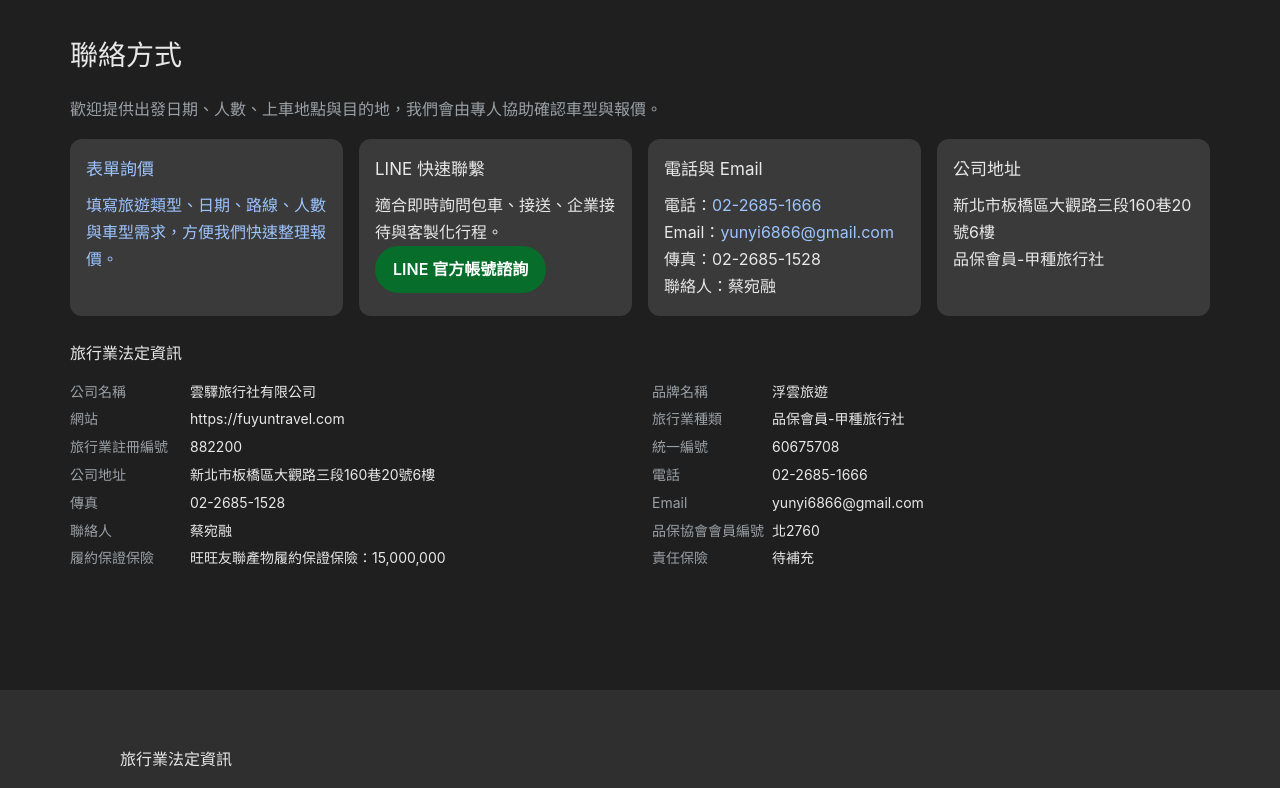
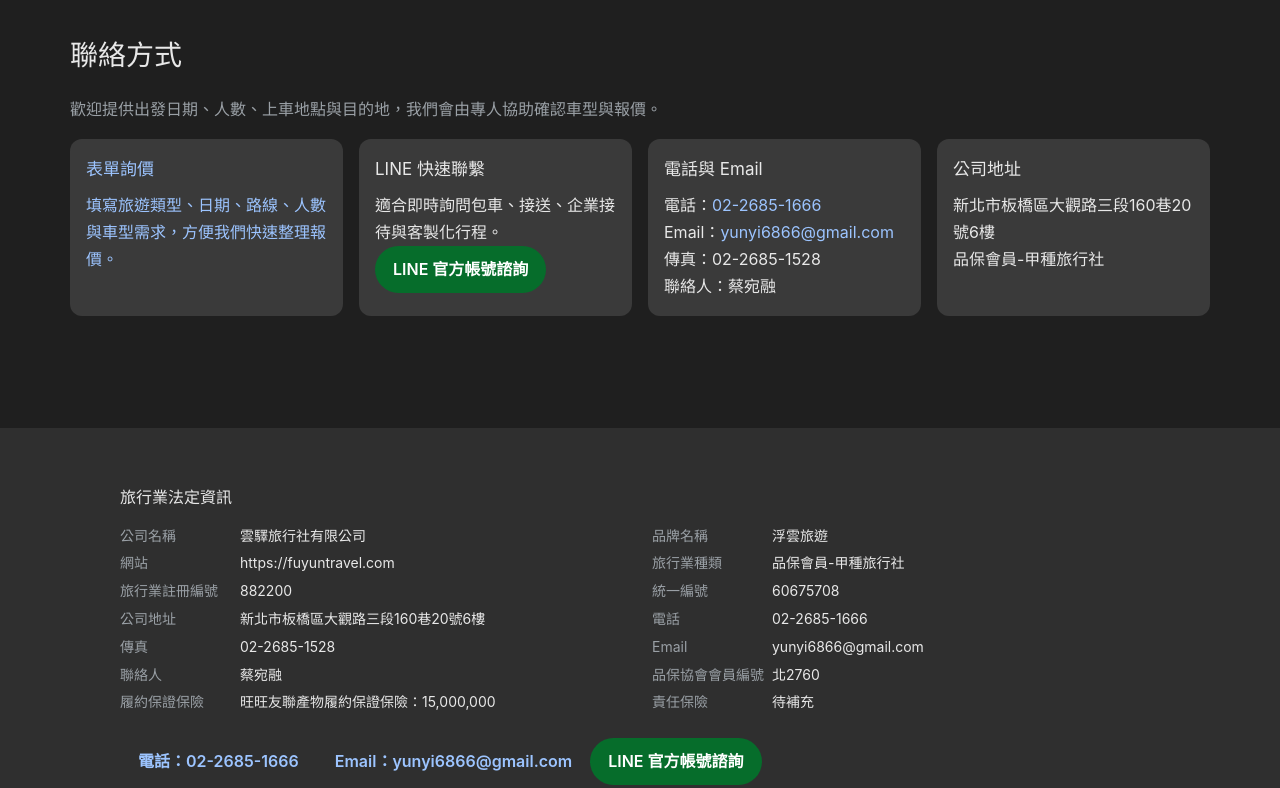
Before and after one commit to arashiyun-web/fuyun-travel, a Next.js app: page /contact in a window 1280 px wide. Shown: the top 788 px of the page. Built offline with nearby package versions, Linux system fonts and the light colour scheme; no server answers.

Commit message:
Remove duplicate legal info blocks

```diff
--- a/app/contact/page.tsx
+++ b/app/contact/page.tsx
@@ -1,7 +1,6 @@
 import type { Metadata } from "next";
 import Link from "next/link";
 import LineButton from "@/components/LineButton";
-import LegalInfo from "@/components/LegalInfo";
 import { COMPANY, pageMeta } from "@/lib/site";
 
 export const metadata: Metadata = pageMeta({
@@ -48,8 +47,6 @@ export default function ContactPage() {
           <p>{COMPANY.agencyType}</p>
         </div>
       </section>
-
-      <LegalInfo />
     </>
   );
 }
--- a/app/page.tsx
+++ b/app/page.tsx
@@ -1,6 +1,5 @@
 import type { Metadata } from "next";
 import Link from "next/link";
-import LegalInfo from "@/components/LegalInfo";
 import LineButton from "@/components/LineButton";
 import { SITE, COMPANY } from "@/lib/site";
 
@@ -88,8 +87,6 @@ export default function HomePage() {
           <p>由專人協助確認日期、車型、路線與報價。</p>
         </Link>
       </section>
-
-      <LegalInfo />
     </>
   );
 }
```
